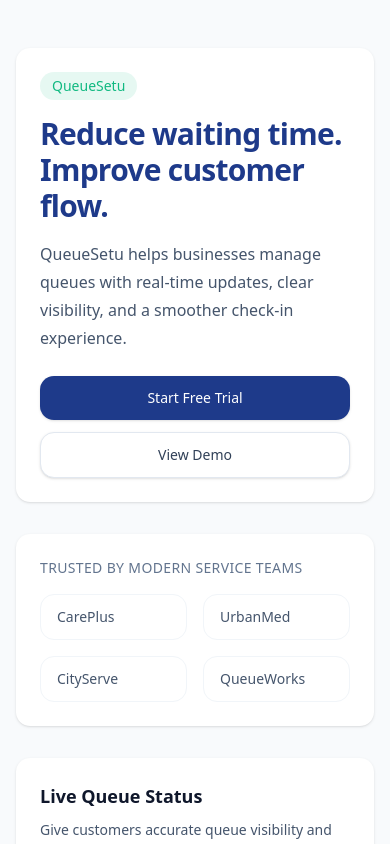
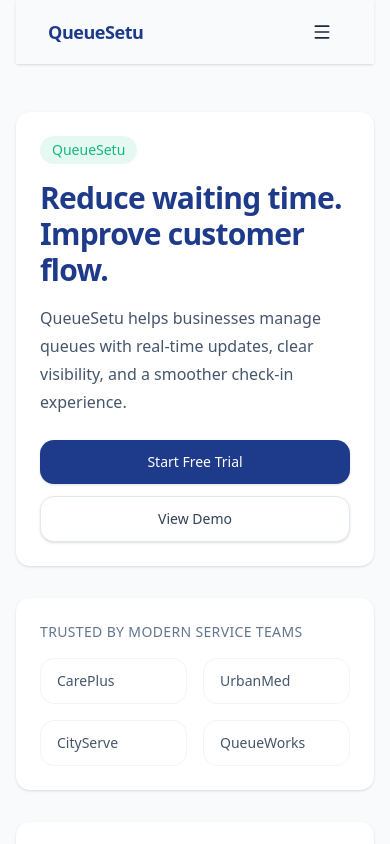
Before and after one commit to AYadav07/queuesetu.app.client, a Next.js app: page / in a window 390 px wide. Shown: the top 844 px of the page. Built offline with nearby package versions, Linux system fonts and the light colour scheme.

Commit message:
Navbar (Mobile First)

```diff
--- a/src/app/page.tsx
+++ b/src/app/page.tsx
@@ -1,5 +1,9 @@
+import Navbar from "@/components/layout/Navbar";
+
 export default function Home() {
   return (
+    <>
+      <Navbar />
       <main className="py-12 sm:py-16 lg:py-20">
         <section className="rounded-xl bg-white p-6 shadow-sm sm:p-8 lg:p-10">
           <span className="inline-flex rounded-full bg-accent/10 px-3 py-1 text-sm font-medium text-accent">
@@ -9,8 +13,8 @@ export default function Home() {
             Reduce waiting time. Improve customer flow.
           </h1>
           <p className="mt-4 max-w-2xl text-base leading-7 text-slate-600 sm:text-lg">
-          QueueSetu helps businesses manage queues with real-time updates, clear
-          visibility, and a smoother check-in experience.
+            QueueSetu helps businesses manage queues with real-time updates,
+            clear visibility, and a smoother check-in experience.
           </p>
           <div className="mt-6 flex flex-col gap-3 sm:flex-row">
             <button className="rounded-xl bg-primary px-5 py-3 text-sm font-medium text-white shadow-sm transition hover:opacity-95 focus-visible:outline-none focus-visible:ring-2 focus-visible:ring-primary/40">
@@ -83,5 +87,6 @@ export default function Home() {
           </button>
         </section>
       </main>
+    </>
   );
 }
--- /dev/null
+++ b/src/components/ui/button.tsx
@@ -0,0 +1,46 @@
+import * as React from "react";
+import { cva, type VariantProps } from "class-variance-authority";
+
+import { cn } from "@/lib/utils";
+
+const buttonVariants = cva(
+  "inline-flex items-center justify-center gap-2 whitespace-nowrap rounded-md text-sm font-medium transition-colors disabled:pointer-events-none disabled:opacity-50 focus-visible:outline-none focus-visible:ring-2 focus-visible:ring-ring/50",
+  {
+    variants: {
+      variant: {
+        default:
+          "bg-primary text-primary-foreground shadow-sm hover:opacity-95",
+        secondary:
+          "bg-secondary text-secondary-foreground shadow-sm hover:bg-secondary/80",
+        outline:
+          "border border-input bg-background shadow-sm hover:bg-accent hover:text-accent-foreground",
+        ghost: "hover:bg-accent hover:text-accent-foreground",
+        link: "text-primary underline-offset-4 hover:underline",
+      },
+      size: {
+        default: "h-10 px-4 py-2",
+        sm: "h-9 rounded-md px-3",
+        lg: "h-11 rounded-md px-8",
+        icon: "h-10 w-10",
+      },
+    },
+    defaultVariants: {
+      variant: "default",
+      size: "default",
+    },
+  },
+);
+
+type ButtonProps = React.ButtonHTMLAttributes<HTMLButtonElement> &
+  VariantProps<typeof buttonVariants>;
+
+function Button({ className, variant, size, ...props }: ButtonProps) {
+  return (
+    <button
+      className={cn(buttonVariants({ variant, size, className }))}
+      {...props}
+    />
+  );
+}
+
+export { Button, buttonVariants };
```
Lines whose indentation alone changed are shown as unchanged.
